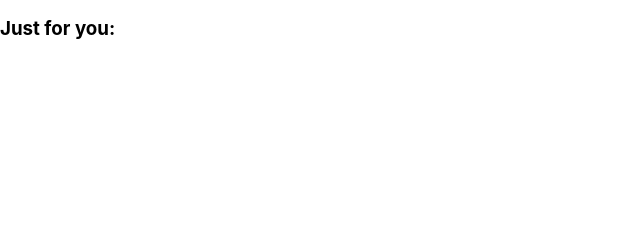
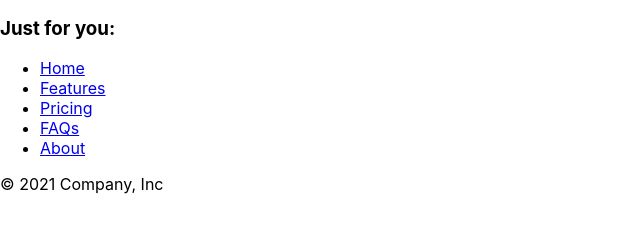
Before and after one commit to kyairlakayla/project-3, a React (Create React App) app in the folder client/: page / in a window 1280 px wide. Shown: the part 285-518 px from the top of the page, without its empty margins (0-640 px from the left). Built offline with nearby package versions, Linux system fonts and the light colour scheme.

Commit message:
organized the layout for tags

```diff
--- a/client/package.json
+++ b/client/package.json
@@ -11,6 +11,7 @@
     "react": "^17.0.2",
     "react-dom": "^17.0.2",
     "react-scripts": "4.0.3",
+    "styled-components": "^5.3.3",
     "web-vitals": "^1.1.2"
   },
   "scripts": {
@@ -36,5 +37,8 @@
       "last 1 firefox version",
       "last 1 safari version"
     ]
-  }
+  },
+  "resolutions": {
+      "styled-components": "^5"
+    }
 }
--- a/client/src/App.js
+++ b/client/src/App.js
@@ -1,15 +1,26 @@
-import { ApolloProvider, ApolloClient, InMemoryCache, createHttpLink } from '@apollo/client';
+// import { ApolloProvider, ApolloClient, InMemoryCache, createHttpLink } from '@apollo/client';
 import './App.css';
 import Navigation from './components/Navigation/index';
 import Hero from './components/Hero/index';
-import Recipe from './components/Recipe/index'
+import Recipe from './components/Recipe/index';
+import Footer from './components/Footer/index';
 
 function App() {
   return (
     <div>
-      <Navigation></Navigation>
-      <Hero></Hero>
-      <Recipe></Recipe>
+      <section className="top-section">
+        <Navigation></Navigation>
+        <Hero></Hero>
+      </section>
+
+      <main className="middle-section">
+        <Recipe></Recipe>
+      </main>
+
+      <footer className="bottum-section">
+        <Footer></Footer>
+      </footer>
+
     </div>
   );
 }
--- /dev/null
+++ b/client/src/components/Footer/index.js
@@ -0,0 +1,19 @@
+/* eslint-disable jsx-a11y/anchor-is-valid */
+import React from 'react'
+
+function Footer() {
+    return (
+        <footer class="py-3 my-4">
+            <ul class="nav justify-content-center border-bottom pb-3 mb-3">
+            <li class="nav-item"><a href="#" class="nav-link px-2 text-muted">Home</a></li>
+            <li class="nav-item"><a href="#" class="nav-link px-2 text-muted">Features</a></li>
+            <li class="nav-item"><a href="#" class="nav-link px-2 text-muted">Pricing</a></li>
+            <li class="nav-item"><a href="#" class="nav-link px-2 text-muted">FAQs</a></li>
+            <li class="nav-item"><a href="#" class="nav-link px-2 text-muted">About</a></li>
+            </ul>
+            <p class="text-center text-muted">© 2021 Company, Inc</p>
+        </footer>
+    )
+}
+
+export default Footer
--- a/client/src/components/Navigation/index.js
+++ b/client/src/components/Navigation/index.js
@@ -1,3 +1,4 @@
+/* eslint-disable jsx-a11y/anchor-is-valid */
 import React from 'react'
 
 function Navigation() {
@@ -6,7 +7,6 @@ function Navigation() {
             <nav>
                 <img src="" alt="Recipe" />
                 <ul>
-                    {/* eslint-disable-next-line */}
                     <li><a href="#">Recipes</a></li>
                     <li><a href="#">Quick & Easy</a></li>
                     <li><a href="Videos">Videos</a></li>
@@ -16,7 +16,7 @@ function Navigation() {
                 <ul>
                     <li><a href="">Saved Recipes</a></li>
                     <li><a href="">Donate</a></li>
-                    <li> <a href="">Account</a> </li>
+                    <li><a href="">Account</a> </li>
                 </ul>
             </nav>
         </div>
```
Also changed, not shown: 1 other file (tests, documents, lock files or other folders).
